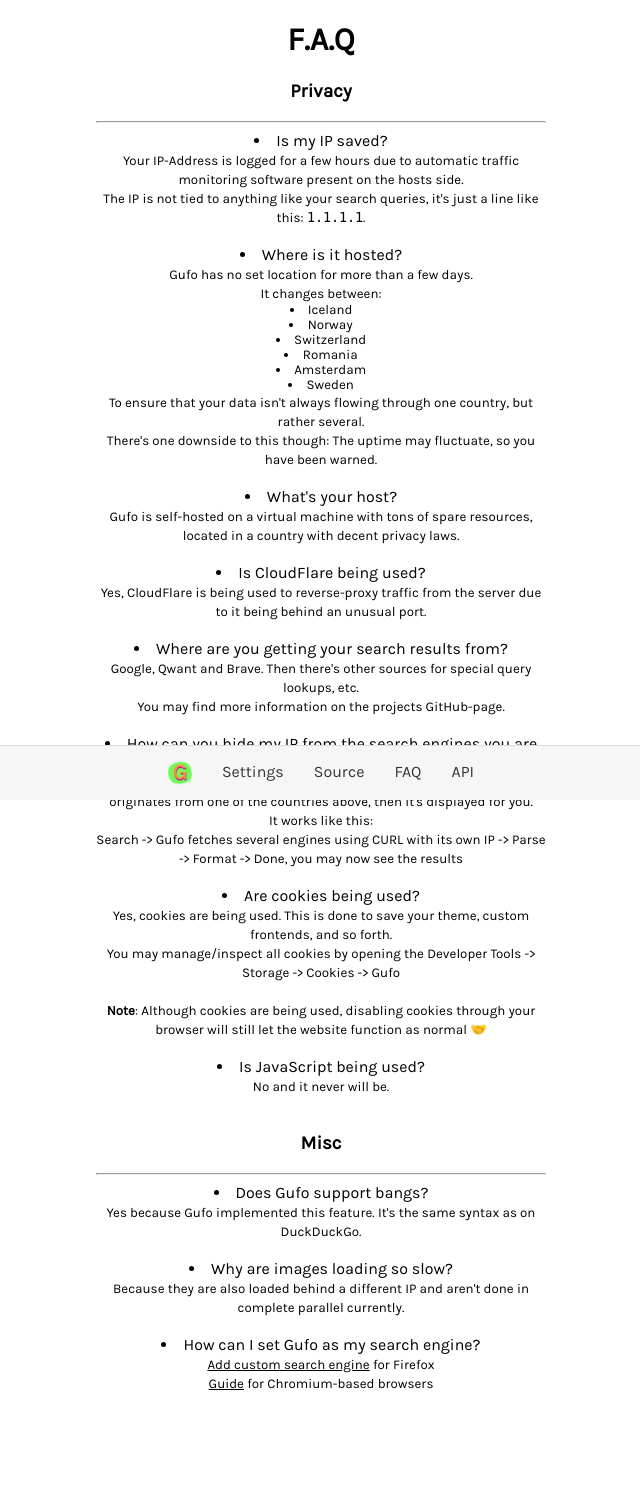
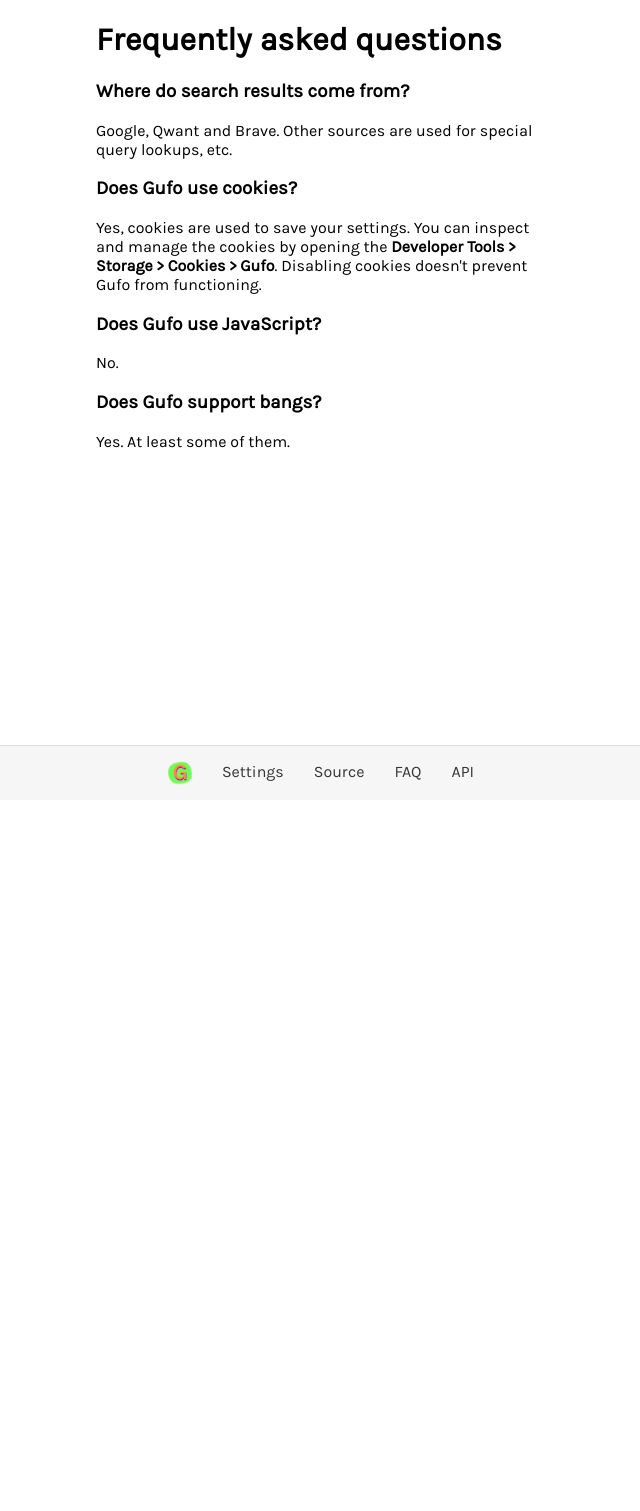
Before and after one commit to dmpop/gufo, a PHP site: page /faq.php in a window 1280 px wide. Shown: the whole page, without its empty margins (319-959 px from the left). After the commit the page ends 785 px from the top, so only its background shows below. Run offline with PHP 8.4, Linux system fonts and the light colour scheme.

Commit message:
Revise FAQ

```diff
--- a/faq.php
+++ b/faq.php
@@ -1,55 +1,36 @@
 <?php
 require "misc/header.php";
 
-/** Prints a formatted Question and Answer. */
-function print_qa($question, $answer): void
-{
-    echo "<li>$question</li>";
-    echo "<small>$answer</small>";
-    echo "<br><br>";
-}
-
 ?>
 
-    <title>Gufo - F.A.Q</title>
-    <body>
-<div class="misc-container">
-    <h1>F.A.Q</h1>
-    <h3>Privacy</h3>
-    <hr>
-    <?php
-    print_qa("Is my IP saved?", "Your IP-Address is logged for a few hours due to automatic traffic monitoring software present on the hosts side.
-    <br>The IP is not tied to anything like your search queries, it's just a line like this: <code>1.1.1.1</code>.");
-    print_qa("Where is it hosted?", "Gufo has no set location for more than a few days.
-    <br>It changes between:<br>
-    <li>Iceland</li>
-    <li>Norway</li>
-    <li>Switzerland</li>
-    <li>Romania</li>
-    <li>Amsterdam</li>
-    <li>Sweden</li>
-    To ensure that your data isn't always flowing through one country, but rather several.<br>
-    There's one downside to this though: The uptime may fluctuate, so you have been warned.");
-    print_qa("What's your host?", "Gufo is self-hosted on a virtual machine with tons of spare resources, located in a country with decent privacy laws.");
-    print_qa("Is CloudFlare being used?", "Yes, CloudFlare is being used to reverse-proxy traffic from the server due to it being behind an unusual port.");
-    print_qa("Where are you getting your search results from?", "Google, Qwant and Brave. Then there's other sources for special query lookups, etc.
-    <br>You may find more information on the projects GitHub-page.");
-    print_qa("How can you hide my IP from the search engines you are scraping?", "By using CURL, the engines <b>only</b> get the IP-Address of the website which originates from one of the countries above, then it's displayed for you.
-<br>It works like this:<br>Search -> Gufo fetches several engines using CURL with its own IP -> Parse -> Format -> Done, you may now see the results");
-    print_qa("Are cookies being used?", "Yes, cookies are being used. This is done to save your theme, custom frontends, and so forth.
-    <br>You may manage/inspect all cookies by opening the Developer Tools -> Storage -> Cookies -> Gufo
-    <br><br><b>Note</b>: Although cookies are being used, disabling cookies through your browser will still let the website function as normal 🤝");
-    print_qa("Is JavaScript being used?", "No and it never will be.");
-    ?>
-    <h3>Misc</h3>
-    <hr>
-    <?php
-    print_qa("Does Gufo support bangs?", "Yes because Gufo implemented this feature. It's the same syntax as on DuckDuckGo.");
-    print_qa("Why are images loading so slow?", "Because they are also loaded behind a different IP and aren't done in complete parallel currently.");
-    print_qa("How can I set Gufo as my search engine?", "
-    <a href='https://addons.mozilla.org/en-US/firefox/addon/add-custom-search-engine/' target='_blank'>Add custom search engine</a> for Firefox<br>
-    <a href='https://zapier.com/blog/add-search-engine-to-chrome/' target='_blank'>Guide</a> for Chromium-based browsers");
-    ?>
-</div>
+<title>Gufo: FAQ</title>
 
-<?php require "misc/footer.php"; ?>
+<body>
+    <div class="misc-container" style="text-align: left;">
+        <h1>Frequently asked questions</h1>
+        <h3>
+            Where do search results come from?
+        </h3>
+        <para>
+            Google, Qwant and Brave. Other sources are used for special query lookups, etc.
+        </para>
+        <h3>
+            Does Gufo use cookies?
+        </h3>
+        <para>
+            Yes, cookies are used to save your settings. You can inspect and manage the cookies by opening the <strong>Developer Tools > Storage > Cookies > Gufo</strong>.
+            Disabling cookies doesn't prevent Gufo from functioning.
+        </para>
+        <h3>
+            Does Gufo use JavaScript?
+        </h3>
+        <para>
+            No.
+        </para>
+        <h3>
+            Does Gufo support bangs?
+        </h3>
+        <para>Yes. At least some of them.</para>
+    </div>
+
+    <?php require "misc/footer.php"; ?>
```
